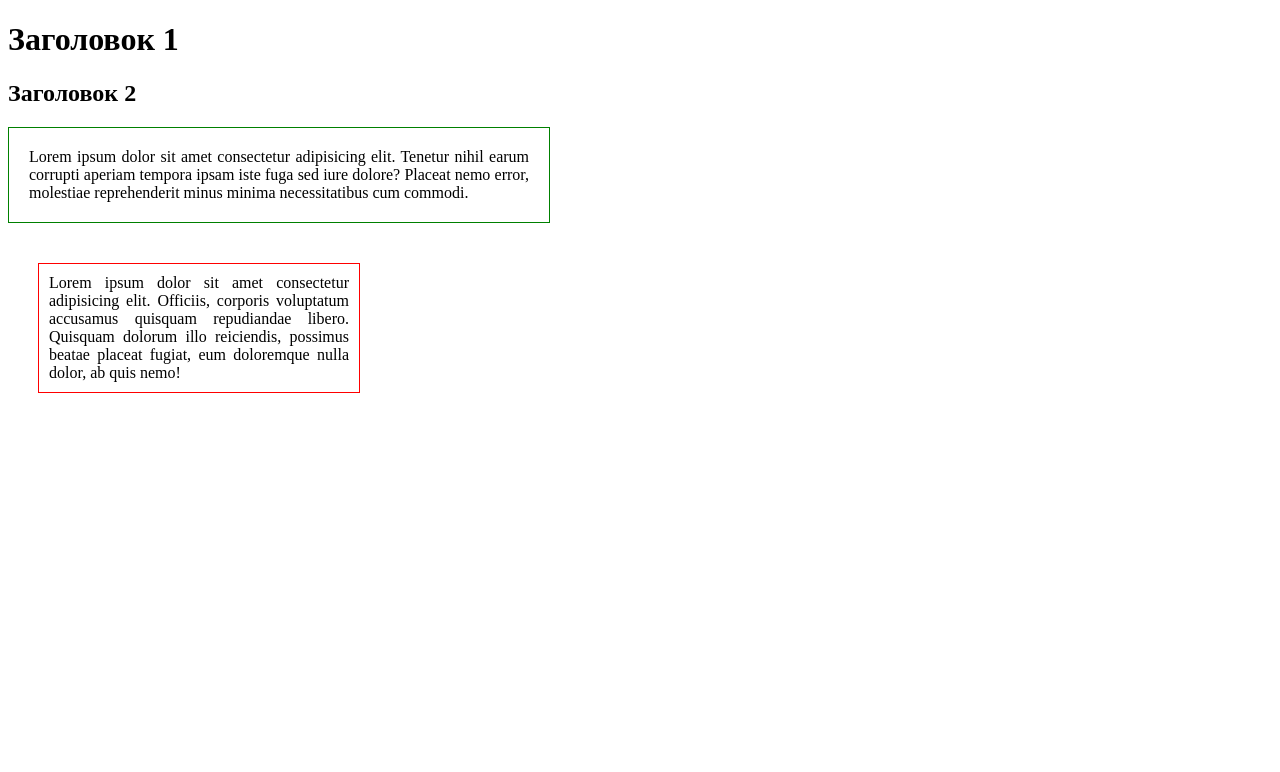
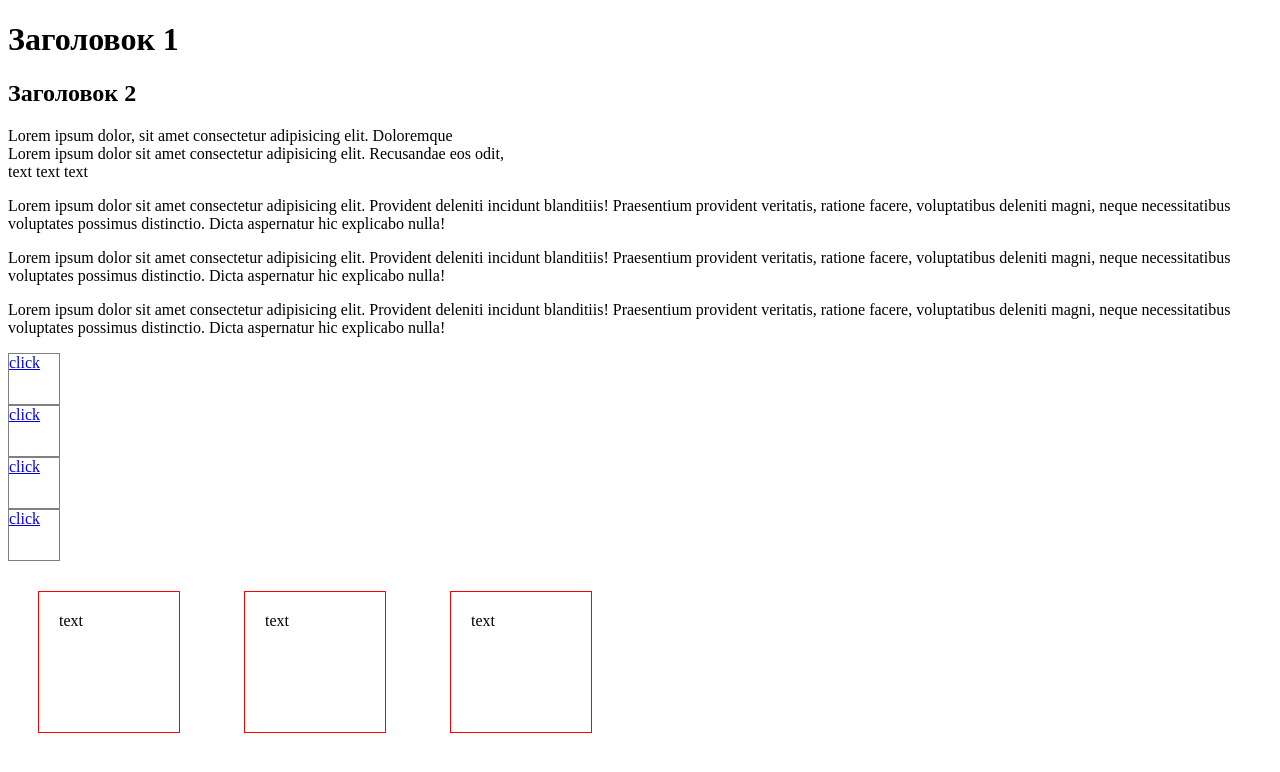
Before and after one commit to admin1979/projects, a PHP site: page / in a window 1280 px wide. Shown: the top 772 px of the page. Run offline with PHP 8.4, Linux system fonts and the light colour scheme.

Commit message:
65.Выравнивание блочных элементов на CSS

```diff
--- a/JS/codemu/codemuhtml/index.html
+++ b/JS/codemu/codemuhtml/index.html
@@ -11,16 +11,35 @@
 <body>
     <h1>Заголовок 1</h1>
     <h2>Заголовок 2</h2>
-    <div id="elem1">
-        Lorem ipsum dolor sit amet consectetur adipisicing elit. Tenetur nihil earum corrupti aperiam tempora ipsam iste
-        fuga sed iure dolore? Placeat nemo error, molestiae reprehenderit minus minima necessitatibus cum commodi.
+
+
+    <div id="elem1">Lorem ipsum dolor, sit amet consectetur adipisicing elit. Doloremque
     </div>
-    <div id="elem">
-        Lorem ipsum dolor sit amet consectetur adipisicing elit. Officiis, corporis voluptatum accusamus quisquam
-        repudiandae libero. Quisquam dolorum illo reiciendis, possimus beatae placeat fugiat, eum doloremque nulla
-        dolor, ab quis nemo!
+    <div id="elem2">Lorem ipsum dolor sit amet consectetur adipisicing elit. Recusandae eos odit,
     </div>
+
+    <span>text</span>
+    <span>text</span>
+    <span>text</span>
+    <div class="str">
+        <p>Lorem ipsum dolor sit amet consectetur adipisicing elit. Provident deleniti incidunt blanditiis! Praesentium
+            provident veritatis, ratione facere, voluptatibus deleniti magni, neque necessitatibus voluptates possimus
+            distinctio. Dicta aspernatur hic explicabo nulla!</p>
+        <p>Lorem ipsum dolor sit amet consectetur adipisicing elit. Provident deleniti incidunt blanditiis! Praesentium
+            provident veritatis, ratione facere, voluptatibus deleniti magni, neque necessitatibus voluptates possimus
+            distinctio. Dicta aspernatur hic explicabo nulla!</p>
+        <p>Lorem ipsum dolor sit amet consectetur adipisicing elit. Provident deleniti incidunt blanditiis! Praesentium
+            provident veritatis, ratione facere, voluptatibus deleniti magni, neque necessitatibus voluptates possimus
+            distinctio. Dicta aspernatur hic explicabo nulla!</p>
+        <a href="#">click</a>
+        <a href="#">click</a>
+        <a href="#">click</a>
+        <a href="#">click</a>
+
     </div>
+    <div class="elem">text</div>
+    <div class="elem">text</div>
+    <div class="elem">text</div>
 
 </body>
 
--- a/JS/codemu/codemuhtml/style.css
+++ b/JS/codemu/codemuhtml/style.css
@@ -1,5 +1,6 @@
 /*Блочная модель*/
 /* 53 внешний отступ margin */
+/*
 #elem {
   width: 300px;
   padding: 10px;
@@ -15,5 +16,34 @@
   text-align: justify;
 
 }
+*/
+/* 59 */
 
-/* 59 */
+
+/* 60.Блочные элементы */
+/* 61.Особенности строчных элементов в СSS */
+
+
+.str {
+  display: inline;
+  width: 200px;
+  height: 300px;
+}
+
+.str a {
+  display: block;
+  width: 50px;
+  height: 50px;
+  border: 1px solid gray;
+}
+
+.elem {
+  width: 100px;
+  height: 100px;
+  border: 1px solid red;
+  display: inline-block;
+  margin: 30px;
+  padding: 20px;
+}
+
+/* 65.Выравнивание блочных элементов на CSS */
```
